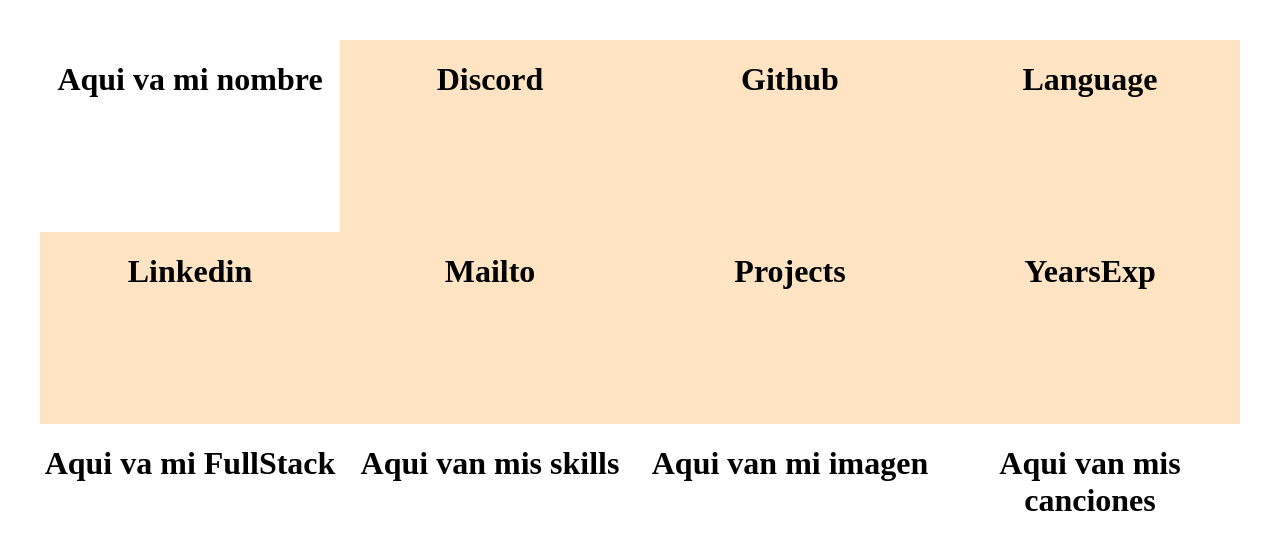
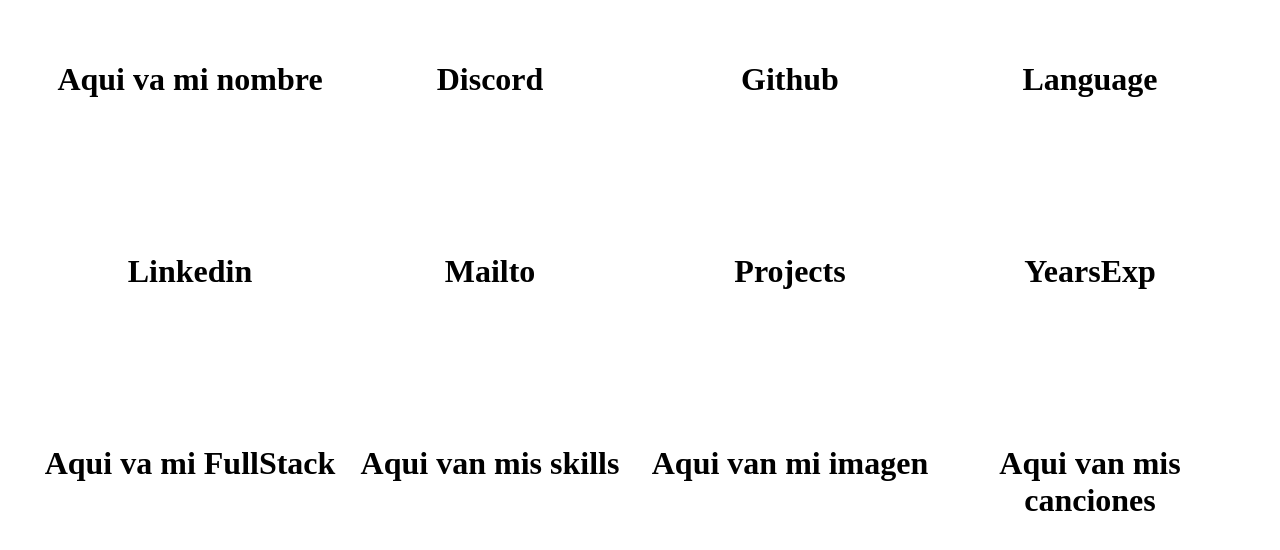
Before and after one commit to Alfonzzoj/alfonzzoj-jweb, a React (Vite) app: page / in a window 1280 px wide. Shown: the top 550 px of the page. Built offline with nearby package versions, Linux system fonts and the light colour scheme.

Commit message:
Separacion de clases de widgets

```diff
--- a/src/components/1x1/discord.tsx
+++ b/src/components/1x1/discord.tsx
@@ -1,6 +1,6 @@
 export const Discord: React.FC = () => {
   return (
-    <div className="widget1x1">
+    <div className="widget 1x1">
       <h1>Discord</h1>
     </div>
   );
--- a/src/components/1x1/github.tsx
+++ b/src/components/1x1/github.tsx
@@ -1,6 +1,6 @@
 export const Github: React.FC = () => {
   return (
-    <div className="widget1x1">
+    <div className="widget 1x1">
       <h1>Github</h1>
     </div>
   );
--- a/src/components/1x1/language.tsx
+++ b/src/components/1x1/language.tsx
@@ -1,6 +1,6 @@
 export const Language: React.FC = () => {
   return (
-    <div className="widget1x1">
+    <div className="widget 1x1">
       <h1>Language</h1>
     </div>
   );
--- a/src/components/1x1/linkedin.tsx
+++ b/src/components/1x1/linkedin.tsx
@@ -1,6 +1,6 @@
 export const Linkedin: React.FC = () => {
   return (
-    <div className="widget1x1">
+    <div className="widget 1x1">
       <h1>Linkedin</h1>
     </div>
   );
--- a/src/components/1x1/mailto.tsx
+++ b/src/components/1x1/mailto.tsx
@@ -1,6 +1,6 @@
 export const Mailto: React.FC = () => {
   return (
-    <div className="widget1x1">
+    <div className="widget 1x1">
       <h1>Mailto</h1>
     </div>
   );
--- a/src/components/1x1/projects.tsx
+++ b/src/components/1x1/projects.tsx
@@ -1,6 +1,6 @@
 export const Projects: React.FC = () => {
   return (
-    <div className="widget1x1">
+    <div className="widget 1x1">
       <h1>Projects</h1>
     </div>
   );
--- a/src/components/1x1/yearsExp.tsx
+++ b/src/components/1x1/yearsExp.tsx
@@ -1,6 +1,6 @@
 export const YearsExp: React.FC = () => {
   return (
-    <div className="widget1x1">
+    <div className="widget 1x1">
       <h1>YearsExp</h1>
     </div>
   );
--- a/src/components/1x2/name.tsx
+++ b/src/components/1x2/name.tsx
@@ -7,7 +7,7 @@
 
 export const Name: React.FC = () => {
   return (
-    <div className='widget1x2'>
+    <div className='widget 1x2'>
       <h1>Aqui va mi nombre</h1>
     </div>
   )
--- a/src/components/1x2/personalRoll.tsx
+++ b/src/components/1x2/personalRoll.tsx
@@ -1,6 +1,6 @@
 export const PersonalRoll: React.FC = () => {
   return (
-    <div className='widget1x2'>
+    <div className='widget 1x2'>
       <h1>Aqui va mi FullStack</h1>
     </div>
   )
--- a/src/components/1x2/skills.tsx
+++ b/src/components/1x2/skills.tsx
@@ -1,6 +1,6 @@
 export const Skills: React.FC = () => {
   return (
-    <div className='widget1x2'>
+    <div className='widget 1x2'>
       <h1>Aqui van mis skills</h1>
     </div>
   )
--- a/src/components/2x1/spotify.tsx
+++ b/src/components/2x1/spotify.tsx
@@ -1,6 +1,6 @@
 export const Spotify: React.FC = () => {
   return (
-    <div className='widget2x1'>
+    <div className='widget 2x1'>
       <h1>Aqui van mis canciones</h1>
     </div>
   )
--- a/src/components/2x2/personalImg.tsx
+++ b/src/components/2x2/personalImg.tsx
@@ -1,6 +1,6 @@
 export const PersonalImg: React.FC = () => {
   return (
-    <div className='widget2x2'>
+    <div className='widget 2x2'>
       <h1>Aqui van mi imagen</h1>
     </div>
   )
```
